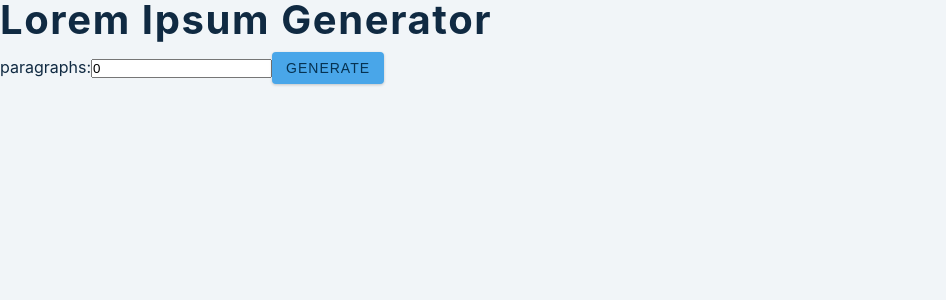
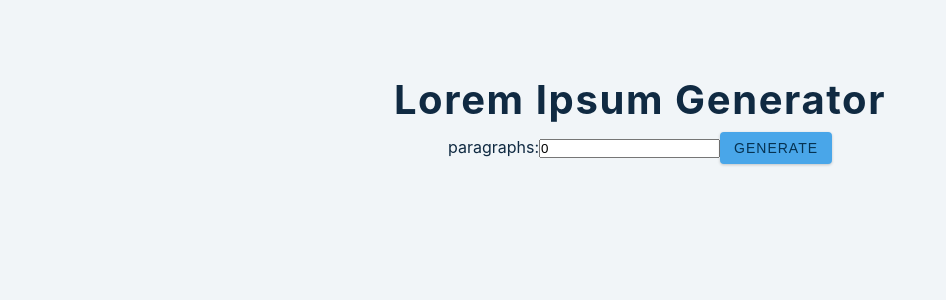
Before and after one commit to SherifAckles/lorem-ipsum-generator, a React (Vite) app: page / in a window 1280 px wide. Shown: the top 300 px of the page, without its empty margins (0-946 px from the left). Built offline with nearby package versions, Linux system fonts and the light colour scheme.

Commit message:
created the section styles

```diff
--- a/src/index.css
+++ b/src/index.css
@@ -142,3 +142,16 @@ p {
   background: var(--clr-primary-8);
   border-color: var(--clr-primary-8);
 }
+
+/* section */
+.section {
+  padding: 5rem 0;
+}
+
+.section-center {
+  width: 90vw;
+  margin: 0 auto;
+  max-width: 40rem;
+  margin-top: 5rem;
+  text-align: center;
+}
```
